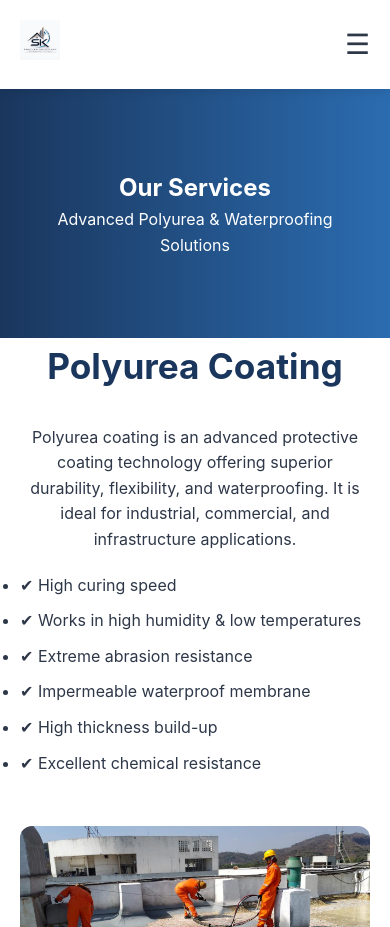
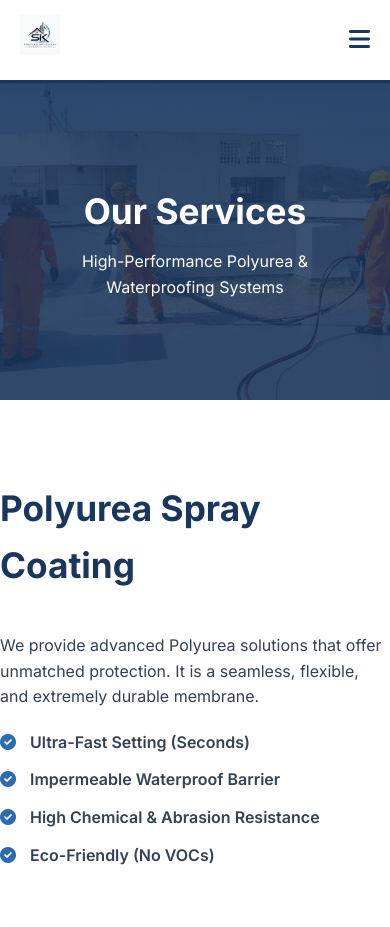
Before and after one commit to pranavp1560/SK_coting, a Flask app: page /services in a window 390 px wide. Shown: the top 927 px of the page. Run offline with Flask 3, Linux system fonts and the light colour scheme.

Commit message:
Refactor services.html with new layout and styles

```diff
--- a/templates/services.html
+++ b/templates/services.html
@@ -1,137 +1,241 @@
-{% extends "base.html" %}
+<!DOCTYPE html>
+<html lang="en">
+<head>
+    <meta charset="UTF-8">
+    <meta name="viewport" content="width=device-width, initial-scale=1.0">
+    <title>Services - SK Coating Solutions</title>
+    <link href="https://fonts.googleapis.com/css2?family=Inter:wght@300;400;600;700&display=swap" rel="stylesheet">
+    <link rel="stylesheet" href="https://cdnjs.cloudflare.com/ajax/libs/font-awesome/6.0.0/css/all.min.css">
 
-{% block content %}
     <style>
+        :root {
+            --primary: #1a365d;
+            --secondary: #2b6cb0;
+            --accent: #63b3ed;
+            --bg-light: #f8fafc;
+            --white: #ffffff;
+            --text: #334155;
+            --shadow: 0 4px 15px rgba(0,0,0,0.08);
+            --transition: all 0.3s ease;
+        }
 
+        * { margin: 0; padding: 0; box-sizing: border-box; }
+
+        body {
+            font-family: 'Inter', sans-serif;
+            color: var(--text);
+            line-height: 1.6;
+            background-color: var(--white);
+        }
+
+        .container { max-width: 1200px; margin: 0 auto; padding: 0 20px; }
+        .section { padding: 80px 0; }
+        .centered { text-align: center; }
+
+        /* --- NAVIGATION (Matches About Page) --- */
+        .navbar {
+            display: flex;
+            justify-content: space-between;
+            align-items: center;
+            padding: 15px 40px;
+            background: var(--white);
+            border-bottom: 3px solid var(--primary);
+            position: sticky;
+            top: 0;
+            z-index: 1000;
+            box-shadow: 0 2px 10px rgba(0,0,0,0.05);
+        }
+
+        .logo { font-size: 1.4rem; font-weight: 700; color: var(--primary); letter-spacing: 1px; text-transform: uppercase; }
+        .logo span { color: var(--secondary); }
+
+        .menu { display: flex; gap: 30px; }
+        .menu a {
+            text-decoration: none;
+            color: var(--text);
+            font-weight: 600;
+            font-size: 0.95rem;
+            transition: var(--transition);
+        }
+        .menu a:hover { color: var(--secondary); }
+
+        .menu-toggle {
+            display: none;
+            font-size: 24px;
+            cursor: pointer;
+            color: var(--primary);
+        }
+
+        /* --- HERO SECTION --- */
         .services-hero {
-    background: linear-gradient(to right, #1a365d, #2b6cb0);
+            background: linear-gradient(rgba(26, 54, 93, 0.85), rgba(26, 54, 93, 0.85)),
+                       url("{{ url_for('static', filename='images/img2.jpeg') }}");
+            background-size: cover;
+            background-position: center;
             color: white;
             text-align: center;
-    padding: 80px 20px;
+            padding: 100px 20px;
+        }
+        .services-hero h1 { font-size: 3rem; margin-bottom: 10px; }
+
+        /* --- SERVICE CARDS & GRIDS --- */
+        .section-title { font-size: 2.2rem; color: var(--primary); margin-bottom: 40px; position: relative; }
+        .section-title.centered::after {
+            content: ''; position: absolute; bottom: -10px; left: 50%; transform: translateX(-50%);
+            width: 80px; height: 4px; background: var(--secondary);
         }
 
-.service-detail {
-    display: grid;
-    grid-template-columns: 1fr 1fr;
-    gap: 40px;
+        .service-detail { display: grid; grid-template-columns: 1.2fr 1fr; gap: 50px; align-items: center; }
+        .service-list { list-style: none; margin-top: 20px; }
+        .service-list li {
+            margin-bottom: 12px; padding-left: 30px; position: relative; font-weight: 600;
+        }
+        .service-list li::before {
+            content: '\f058'; font-family: 'Font Awesome 5 Free';
+            position: absolute; left: 0; color: var(--secondary);
         }
 
-.service-grid {
-    display: grid;
-    grid-template-columns: repeat(3, 1fr);
-    gap: 25px;
+        .service-image img { width: 100%; border-radius: 15px; border: 8px solid #f1f5f9; box-shadow: var(--shadow); }
+
+        .service-grid { display: grid; grid-template-columns: repeat(3, 1fr); gap: 20px; }
+        .service-card {
+            background: #f8fafc; padding: 25px; border-radius: 10px; text-align: center;
+            font-weight: 600; color: var(--primary); transition: var(--transition);
+            border-bottom: 3px solid transparent;
+        }
+        .service-card:hover { transform: translateY(-5px); border-bottom: 3px solid var(--secondary); background: white; box-shadow: var(--shadow); }
+
+        .benefit-card {
+            background: var(--primary); color: white; padding: 20px; border-radius: 8px;
+            display: flex; align-items: center; gap: 15px;
+        }
+        .benefit-card i { color: var(--accent); }
+
+        /* --- CTA --- */
+        .services-cta { background: var(--primary); color: white; padding: 80px 20px; text-align: center; }
+        .btn-primary {
+            display: inline-block; background: var(--secondary); color: white;
+            padding: 15px 40px; border-radius: 50px; text-decoration: none;
+            font-weight: 700; margin-top: 25px; transition: var(--transition);
+        }
+        .btn-primary:hover { background: var(--accent); transform: scale(1.05); }
+
+        /* --- MOBILE RESPONSIVE --- */
+        @media (max-width: 768px) {
+            .navbar { padding: 15px 20px; }
+            .menu-toggle { display: block; }
+            .menu {
+                display: none; flex-direction: column; position: absolute;
+                top: 100%; left: 0; width: 100%; background: white;
+                padding: 20px; box-shadow: 0 10px 15px rgba(0,0,0,0.1);
+            }
+            .menu.active { display: flex; }
+            .menu a { padding: 12px 0; border-bottom: 1px solid #f1f1f1; width: 100%; }
+
+            .services-hero h1 { font-size: 2.2rem; }
+            .service-detail { grid-template-columns: 1fr; }
+            .service-grid { grid-template-columns: 1fr; } /* 1 card per row on mobile */
+        }
+        .logo img {
+    height: 50px;
 }
 
-.services-cta {
-    background: #1a365d;
-    color: white;
-    padding: 60px;
-    text-align: center;
-}
-
-/* MOBILE */
 @media (max-width: 768px) {
-    .service-detail {
-        grid-template-columns: 1fr;
-    }
-
-    .service-grid {
-        grid-template-columns: 1fr;
+    .logo img {
+        height: 40px;
     }
 }
+    </style>
+</head>
+<body>
 
-</style>
-<!-- HERO -->
-<section class="services-hero">
+    <div class="navbar">
+       <div class="logo">
+        <a href="/">
+            <img src="{{ url_for('static', filename='images/logo.jpeg') }}">
+        </a>
+    </div>
+        <div class="menu-toggle" id="mobile-menu">
+            <i class="fas fa-bars"></i>
+        </div>
+        <div class="menu" id="nav-links">
+            <a href="/">Home</a>
+            <a href="/about">About</a>
+            <a href="/services">Services</a>
+            <a href="/projects">Projects</a>
+            <a href="/contact" class="btn-nav">Contact</a>
+        </div>
+    </div>
+
+    <header class="services-hero">
         <div class="container">
             <h1>Our Services</h1>
-        <p>Advanced Polyurea & Waterproofing Solutions</p>
+            <p>High-Performance Polyurea & Waterproofing Systems</p>
         </div>
-</section>
+    </header>
 
-<!-- MAIN SERVICE -->
     <section class="container section">
-
-    <h2 class="section-title centered">Polyurea Coating</h2>
-
         <div class="service-detail">
-
             <div class="service-text">
-            <p>
-                Polyurea coating is an advanced protective coating technology offering
-                superior durability, flexibility, and waterproofing. It is ideal for
-                industrial, commercial, and infrastructure applications.
-            </p>
-
+                <h2 class="section-title">Polyurea Spray Coating</h2>
+                <p>We provide advanced Polyurea solutions that offer unmatched protection. It is a seamless, flexible, and extremely durable membrane.</p>
                 <ul class="service-list">
-                <li>✔ High curing speed</li>
-                <li>✔ Works in high humidity & low temperatures</li>
-                <li>✔ Extreme abrasion resistance</li>
-                <li>✔ Impermeable waterproof membrane</li>
-                <li>✔ High thickness build-up</li>
-                <li>✔ Excellent chemical resistance</li>
+                    <li>Ultra-Fast Setting (Seconds)</li>
+                    <li>Impermeable Waterproof Barrier</li>
+                    <li>High Chemical & Abrasion Resistance</li>
+                    <li>Eco-Friendly (No VOCs)</li>
                 </ul>
             </div>
-
             <div class="service-image">
-            <img src="{{ url_for('static', filename='images/img1.jpeg') }}">
-        </div>
-
-    </div>
-</section>
-
-<!-- APPLICATIONS -->
-<section class="bg-light">
-    <div class="container section">
-        <h2 class="section-title centered">Applications</h2>
-
-        <div class="service-grid">
-
-            <div class="service-card">Roof Coatings</div>
-            <div class="service-card">Pipe Protection</div>
-            <div class="service-card">Tank Coatings</div>
-            <div class="service-card">Truck Bed Liners</div>
-            <div class="service-card">Freight Ship Liners</div>
-            <div class="service-card">Bulk Transport Wagons</div>
-            <div class="service-card">Conveyor Belts</div>
-            <div class="service-card">Car Parking Decks</div>
-            <div class="service-card">Bridges</div>
-            <div class="service-card">Offshore Applications</div>
-
+                <img src="{{ url_for('static', filename='images/img4.png') }}">
             </div>
         </div>
     </section>
 
-
-
-<!-- BENEFITS -->
-<section class="bg-light">
-    <div class="container section">
-        <h2 class="section-title centered">Key Benefits</h2>
-
+    <section class="bg-light section" style="background: #f8fafc;">
+        <div class="container">
+            <h2 class="section-title centered">Applications</h2>
             <div class="service-grid">
-
-            <div class="service-card">✔ Long Life Coating</div>
-            <div class="service-card">✔ High Productivity</div>
-            <div class="service-card">✔ Works in Extreme Temperatures</div>
-            <div class="service-card">✔ High Gloss Finish</div>
-            <div class="service-card">✔ Corrosion Resistant</div>
-            <div class="service-card">✔ Low Water Absorption</div>
-            <div class="service-card">✔ Seamless Coating</div>
-            <div class="service-card">✔ Eco-Friendly (Solvent Free)</div>
-
+                <div class="service-card">Roof Coatings</div>
+                <div class="service-card">Tank Protection</div>
+                <div class="service-card">Pipe Lining</div>
+                <div class="service-card">Bridges</div>
+                <div class="service-card">Marine/Offshore</div>
+                <div class="service-card">Parking Decks</div>
             </div>
         </div>
     </section>
 
-<!-- CTA -->
-<section class="services-cta">
-    <div class="container centered">
-        <h2>Need Professional Coating Services?</h2>
-        <p>Contact us for expert solutions & site inspection</p>
-
-        <a href="/contact" class="btn-primary">Get Free Consultation</a>
+    <section class="section">
+        <div class="container">
+            <h2 class="section-title centered">Key Benefits</h2>
+            <div class="service-grid">
+                <div class="benefit-card"><i class="fas fa-shield-alt"></i> Corrosion Resistant</div>
+                <div class="benefit-card"><i class="fas fa-clock"></i> Quick Turnaround</div>
+                <div class="benefit-card"><i class="fas fa-leaf"></i> Solvent Free</div>
+            </div>
         </div>
     </section>
 
-{% endblock %}
+    <section class="services-cta">
+        <div class="container">
+            <h2>Need a Site Inspection?</h2>
+            <p>Get professional consultation for your coating needs.</p>
+            <a href="/contact" class="btn-primary">Contact Our Experts</a>
+        </div>
+    </section>
+
+    <script>
+        const menuToggle = document.getElementById('mobile-menu');
+        const navLinks = document.getElementById('nav-links');
+
+        menuToggle.addEventListener('click', () => {
+            navLinks.classList.toggle('active');
+            const icon = menuToggle.querySelector('i');
+            icon.classList.toggle('fa-bars');
+            icon.classList.toggle('fa-times');
+        });
+    </script>
+
+</body>
+</html>
```
Lines whose indentation alone changed are shown as unchanged.
